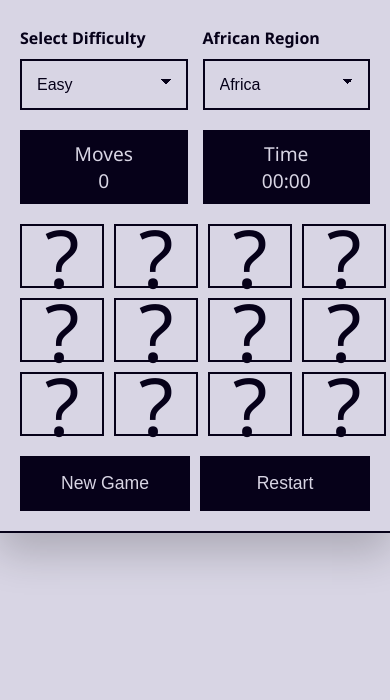
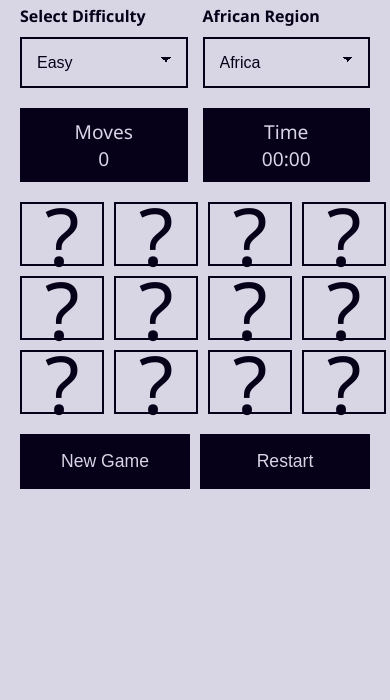
Before and after one commit to HikwaMehluli/flags-of-africa, a website built with webpack: page index.html in a window 390 px wide. Shown: the part 144-844 px from the top of the page. Built offline with nearby package versions, Linux system fonts and the light colour scheme.

Commit message:
Trim game-container border on smaller screens

```diff
--- a/scss/game-container.scss
+++ b/scss/game-container.scss
@@ -8,4 +8,5 @@
     max-width: 600px;
     width: 100%;
     border: 2px solid var(--secondary-color);
+    transition: var(--transition);
 }
--- a/scss/media-queries.scss
+++ b/scss/media-queries.scss
@@ -2,6 +2,12 @@
    Media Queries
    ========================================================================== */
 @media (max-width: 600px) {
+    .game-container {
+        padding: 0 20px 20px 20px;
+        box-shadow: none;
+        border: none;
+    }
+
     .game-header {
         text-align: left;
     }
```
Also changed, not shown: css/app.css.
